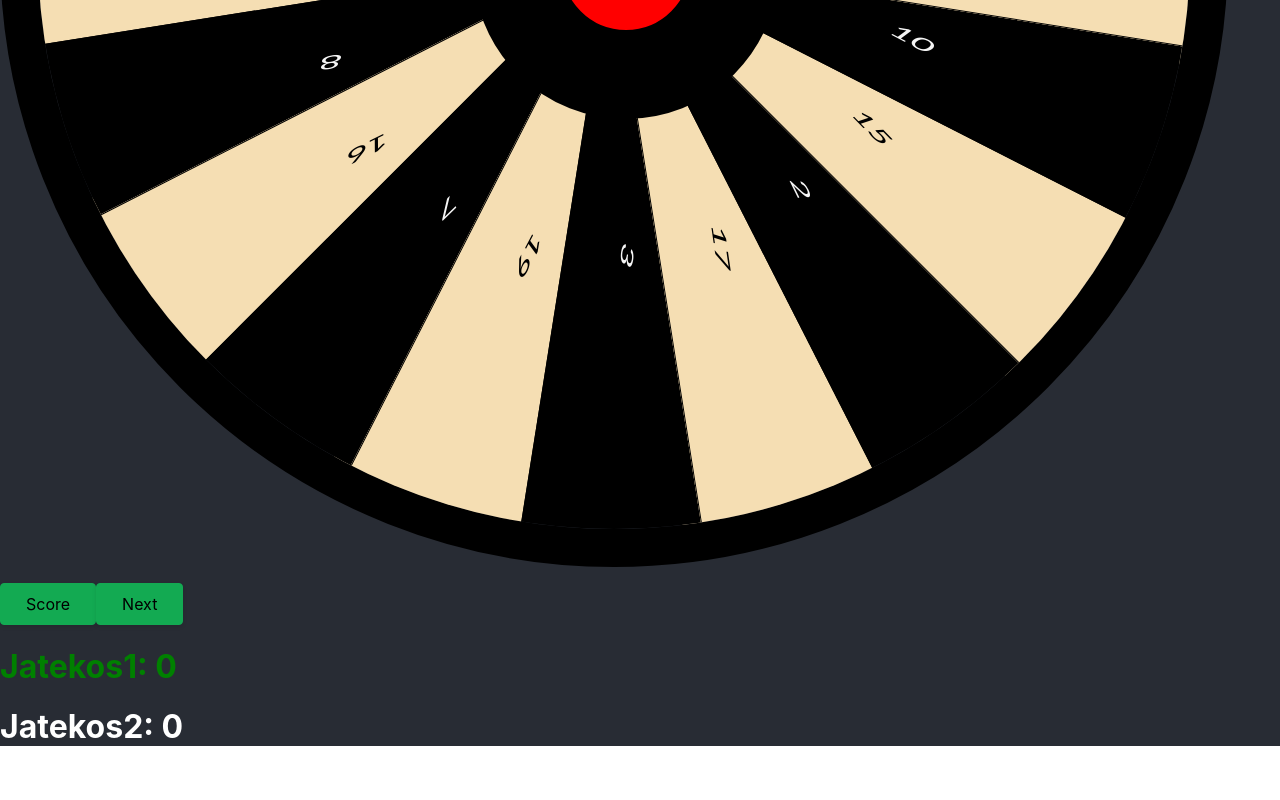
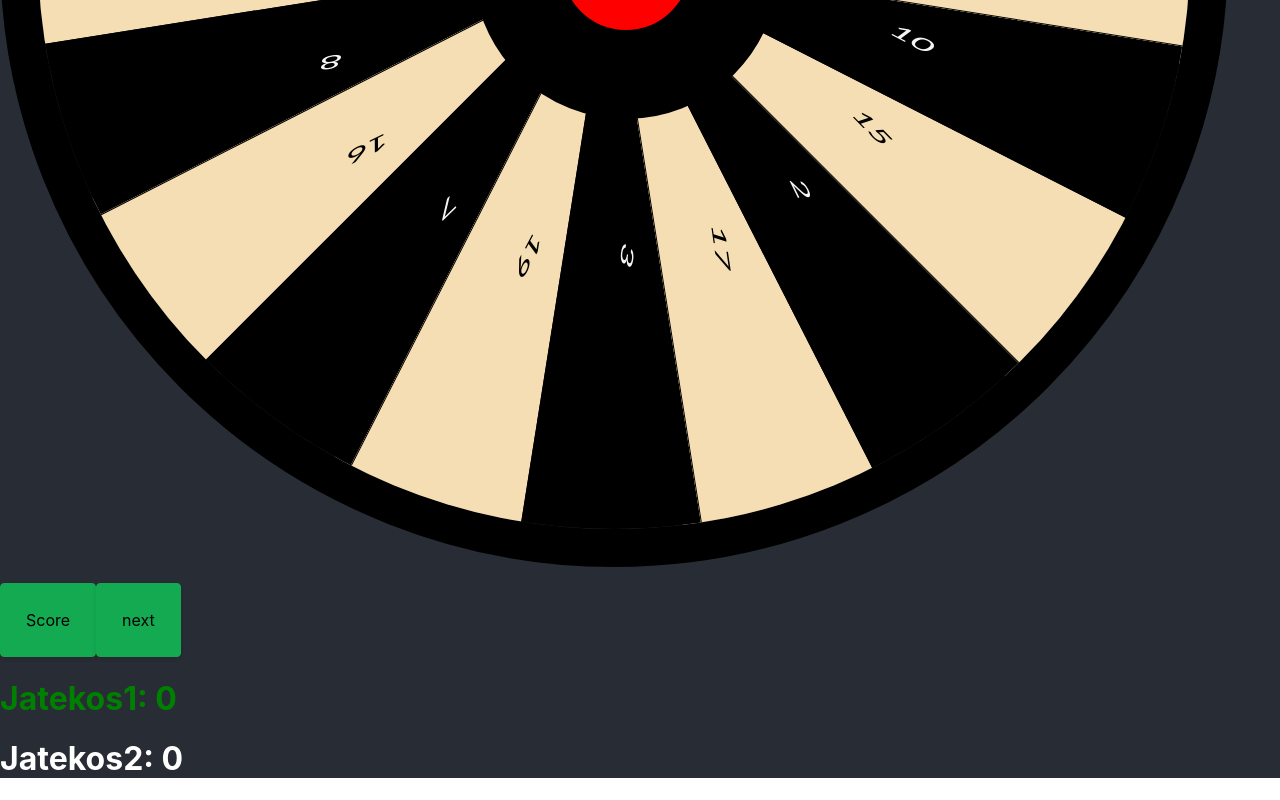
Before and after one commit to DedSec-hun/DartsApp, a React (Create React App) app: page / in a window 1280 px wide. Shown: the part 867-1667 px from the top of the page. Before the commit the page ends 1635 px from the top, so only its background shows below. Built offline with nearby package versions, Linux system fonts and the light colour scheme.

Commit message:
NoSelect, touch compatible

```diff
--- a/src/App.css
+++ b/src/App.css
@@ -8,6 +8,7 @@
   background-color: #282c34;
   height: 100%;
   color: white;
+
 }
 
 .App-link {
@@ -114,9 +115,7 @@ display: inline-block;
   background: #13aa52;
 }
 
-p{
-  user-select: none;
-  pointer-events: none;
+.p-slice{
 margin: 0 0 0 0;
 position: relative;
 top: 20vw;
@@ -124,6 +123,8 @@ left: 0vh;
 transform:  skewX(15deg) skewY(-10deg) scaleY(4);
 font-size: smaller;
 font-family: 'Trebuchet MS', sans-serif;
+user-select: none;
+pointer-events: none;
 }
 .button-normal {
   background-color: #13aa52;
@@ -219,6 +220,11 @@ button:hover {
 }
 
 
+.noselect {
+  user-select: none;
+  pointer-events: none;
+}
+
 .active {
 color: green;
 }
@@ -227,3 +233,9 @@ color: green;
   color: white;
 
 }
+
+h1{
+
+  user-select: none;
+  pointer-events: none;
+}
--- a/src/App.js
+++ b/src/App.js
@@ -197,10 +197,8 @@ let hitvalue = parseInt(event.target.id);
                 id={item}
                 onClick={hit}
                 onTouchStart={startCounter}
-                onTouchEnd={stopCounter}
-              >
-
-                <p>{item}</p>
+                onTouchEnd={stopCounter}>
+                <p className="p-slice" >{item}</p>
               </div>
             </li>
           );
@@ -210,10 +208,9 @@ let hitvalue = parseInt(event.target.id);
         </span>
       </ul>
 
-      <button className="button-normal">Score</button>
+      <button className="button-normal"> <p className="noselect">Score </p> </button>
       <button className="button-normal" onClick={endTurn}>
-
-        Next
+      <p className="noselect">next </p>
       </button>
 
       <div>
```
